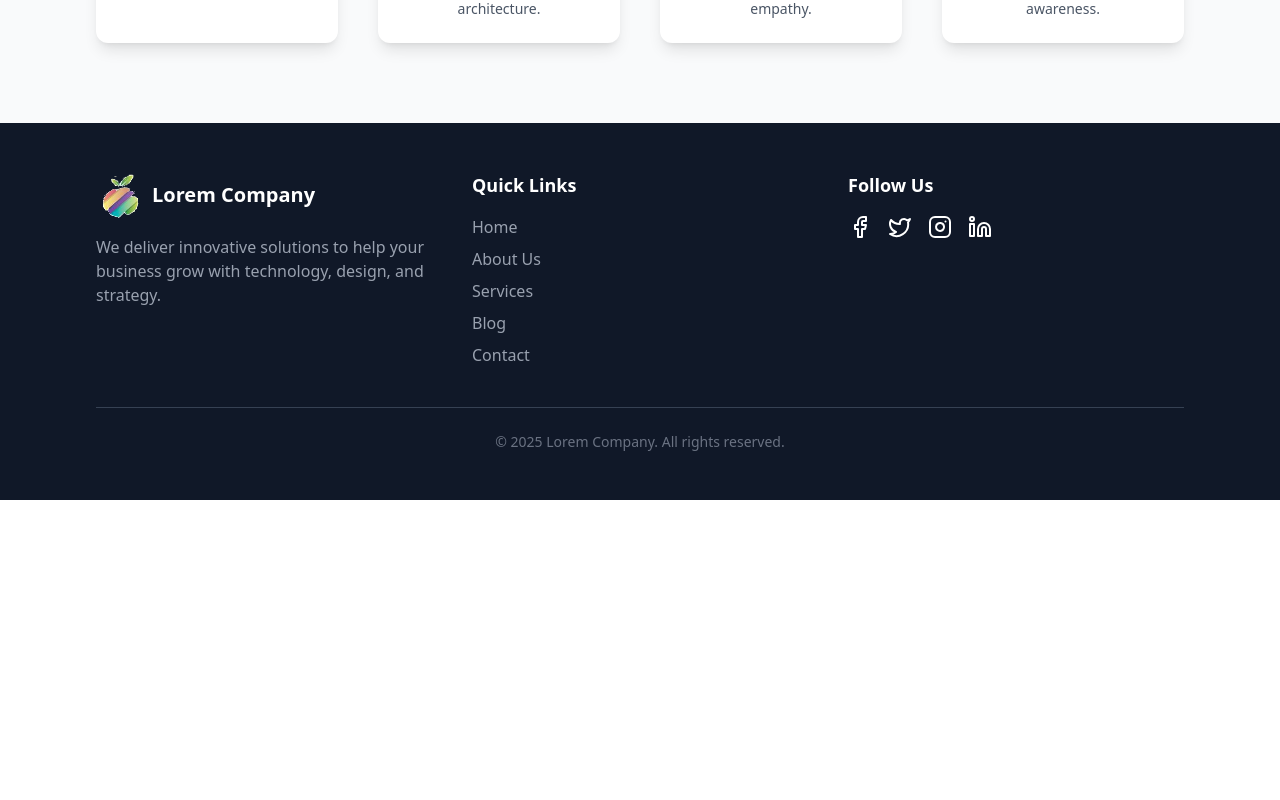
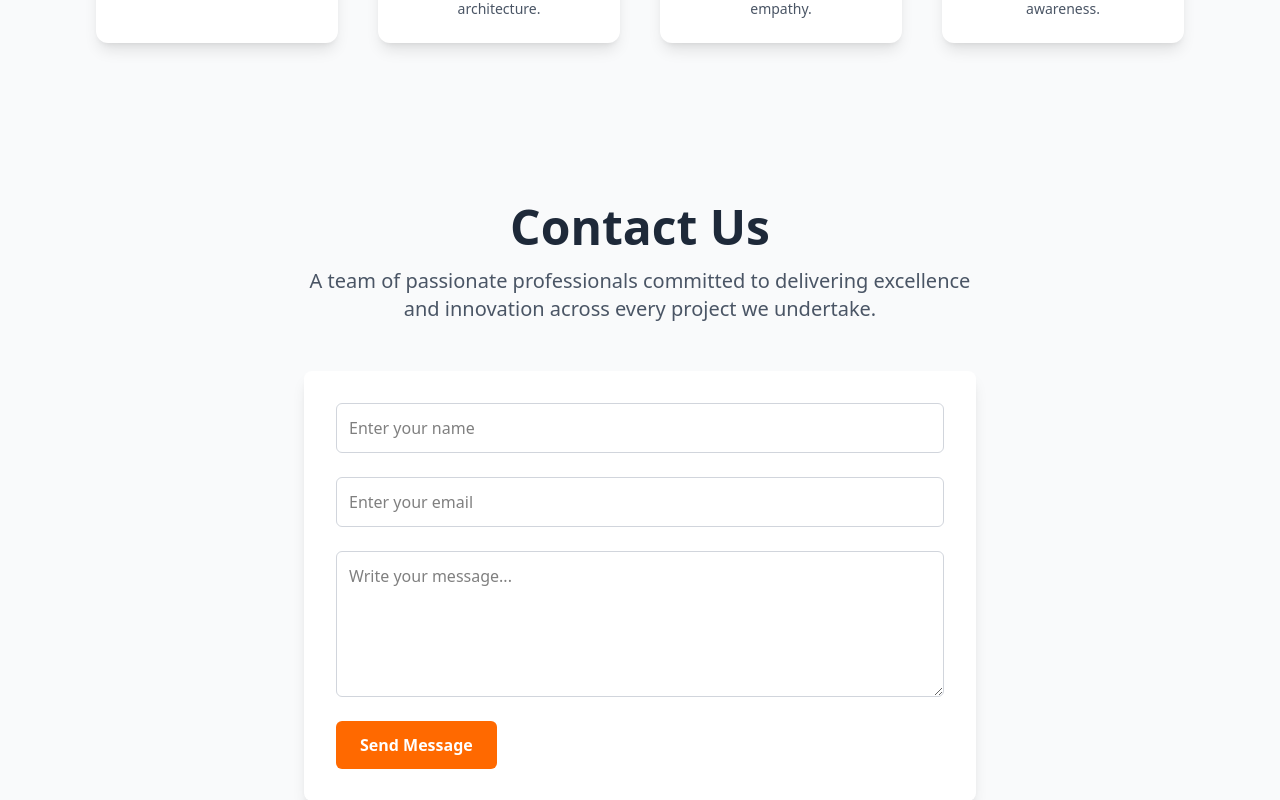
Before and after one commit to raineetu/FrontendTaskAakashlab, a React (Vite) app in the folder akashlabfrontend/: page / in a window 1280 px wide. Shown: the part 2340-3140 px from the top of the page. Before the commit the page ends 2840 px from the top, so only its background shows below. Built offline with nearby package versions, Linux system fonts and the light colour scheme.

Commit message:
feat:contact form UI

```diff
--- a/akashlabfrontend/src/App.jsx
+++ b/akashlabfrontend/src/App.jsx
@@ -3,6 +3,7 @@ import Slider from "./pages/Slider";
 import Aboutus from "./pages/Aboutus";
 import OurTeam from "./pages/OurTeam";
 import Footer from "./pages/Footer";
+import Contactform from "./pages/Contactform";
 
 const App = () => {
   return (
@@ -11,6 +12,7 @@ const App = () => {
       <Slider />
       <Aboutus />
       <OurTeam />
+      <Contactform />
       <Footer />
     </div>
   );
--- a/akashlabfrontend/src/constants/constants.js
+++ b/akashlabfrontend/src/constants/constants.js
@@ -50,6 +50,11 @@ export const sectionheader = [
     subtitle:
       "A team of passionate professionals committed to delivering excellence and innovation across every project we undertake.",
   },
+  {
+    title: "Contact Us",
+    subtitle:
+      "A team of passionate professionals committed to delivering excellence and innovation across every project we undertake.",
+  },
 ];
 
 export const teamMembers = [
--- a/akashlabfrontend/src/pages/Contactform.jsx
+++ b/akashlabfrontend/src/pages/Contactform.jsx
@@ -1,10 +1,47 @@
+import SectionHeader from "../components/SectionHeader";
+import { sectionheader } from "../constants/constants";
+
 const Contactform = () => {
+  const form = [
+    { id: "name", placeholder: "Enter your name" },
+    { id: "email", placeholder: "Enter your email" },
+  ];
   return (
-    <>
-      <div>
-        <h2></h2>
-      </div>
-    </>
+    <div className="bg-gray-50 py-20 px-6 md:px-16 lg:px-24">
+      <SectionHeader
+        title={sectionheader[2].title}
+        subtitle={sectionheader[2].subtitle}
+      />
+
+      <form className="max-w-2xl mx-auto bg-white p-8 rounded-lg shadow-lg space-y-6 ">
+        <div className="flex flex-col space-y-6">
+          {form.map((field) => (
+            <input
+              type="text"
+              id={field.id}
+              placeholder={field.placeholder}
+              className="p-3 border border-gray-300 rounded-md focus:outline-none focus:ring-2 focus:ring-orange-400"
+            />
+          ))}
+        </div>
+
+        <div className="flex flex-col">
+          <textarea
+            id="message"
+            rows="5"
+            placeholder="Write your message..."
+            className="p-3 border border-gray-300 rounded-md focus:outline-none focus:ring-2 focus:ring-orange-400"
+          ></textarea>
+        </div>
+
+        <button
+          type="submit"
+          className="bg-orange-500 hover:bg-orange-600 text-white font-semibold py-3 px-6 rounded-md transition"
+        >
+          Send Message
+        </button>
+      </form>
+    </div>
   );
 };
 
```
